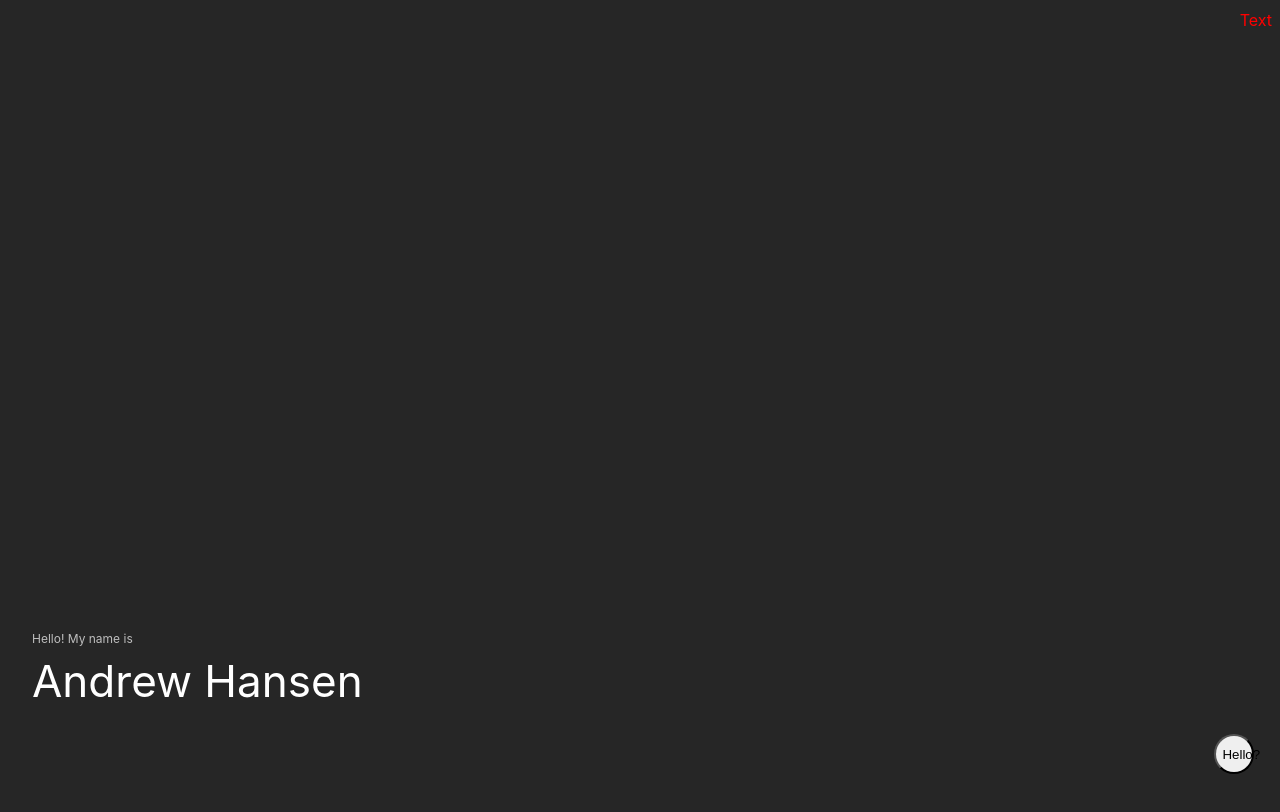
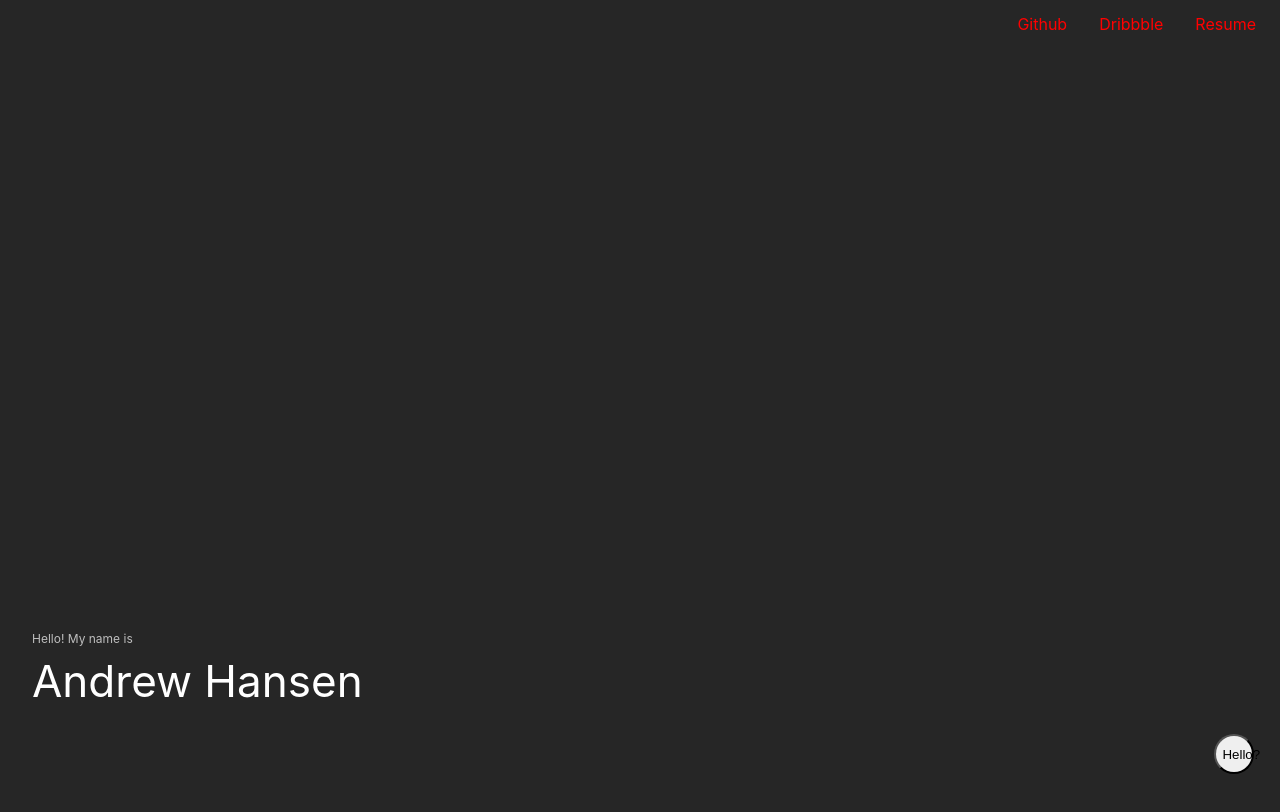
Before and after one commit to mbsAndrew/personal-website, a React (Create React App) app in the folder frontend/: page / in a window 1280 px wide. Shown: the top 812 px of the page. Built offline with nearby package versions, Linux system fonts and the light colour scheme; no server answers.

Commit message:
update to nav

```diff
--- a/frontend/src/Components/Nav/index.js
+++ b/frontend/src/Components/Nav/index.js
@@ -5,9 +5,21 @@ const Nav = () => {
     console.log(styles);
     return (
         <nav className={styles.nav}>
-            <div className={styles.item}>
-                <span className={styles.itemText}>Text</span>
-            </div>
+                <a className={styles.link} href={"https://github.com/mbsAndrew"} target={"_blank"}>
+                    <div className={styles.text}>
+                        Github
+                    </div>
+                </a>
+                <a className={styles.link} href={"https://dribbble.com/dowhathappens"} target={"_blank"}>
+                    <div className={styles.text}>
+                        Dribbble
+                    </div>
+                </a>
+                <a className={styles.link} href={"https://drive.google.com/uc?export=download&id=1wXh72I36JWssbie0yLWu3EKyQ876F6d5"} download>
+                    <div className={styles.text}>
+                        Resume
+                    </div>
+                </a>
         </nav>
     );
 };
--- a/frontend/src/Components/Nav/index.module.scss
+++ b/frontend/src/Components/Nav/index.module.scss
@@ -1,3 +1,13 @@
+@keyframes navText {
+    from {
+        transform: translateY(-50px);
+    }
+    to {
+        transform: translateY(0px);
+    }
+}
+
+
 .nav {
     position: fixed;
     top: 0;
@@ -14,7 +24,14 @@
         }
     }
 
-    .itemText {
+    .link {
         color: red;
+        overflow-y: hidden;
+        margin: 0.25rem 1rem;
+    }
+
+    .text {
+        transform: translateY(0px);
+        animation: navText 0.3s linear;
     }
 }
```
